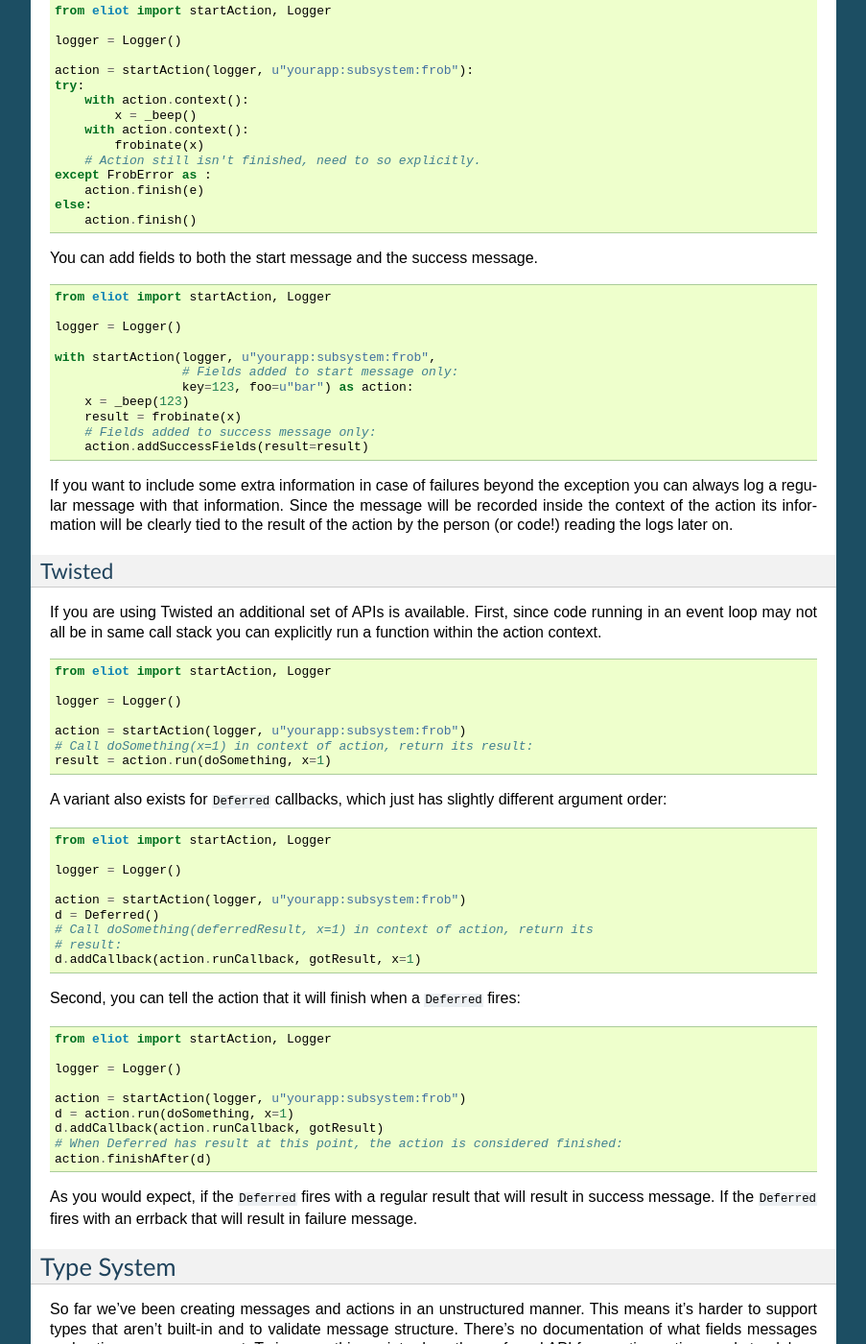
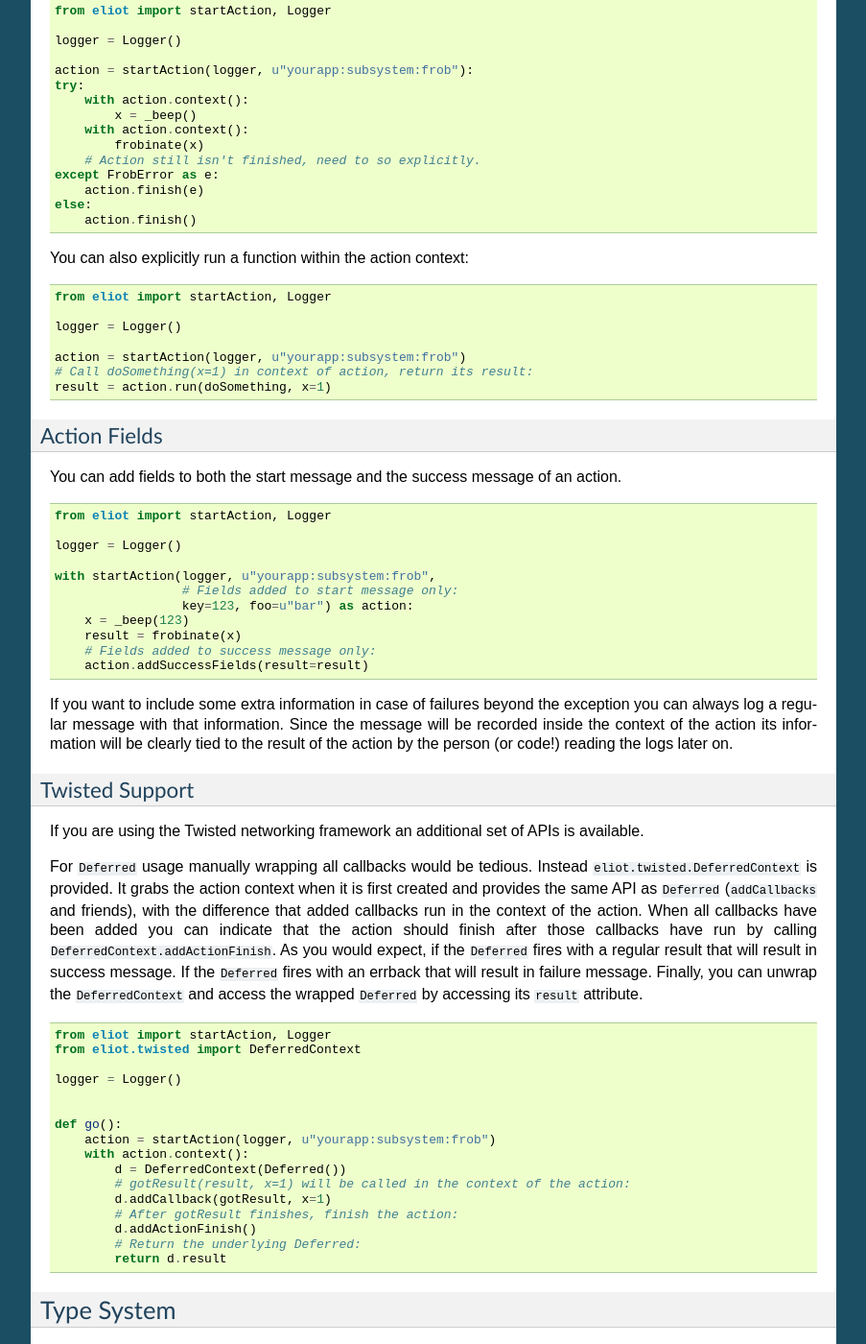
Before and after one commit to itamarst/eliot, a Sphinx documentation site: the page built from docs/source/usage.rst, in a window 1280 px wide and 1400 px high, scrolled down 3019 px. Shown: the whole window at 96% size, without its empty margins (198-1101 px from the left). Built offline with Sphinx 7.4.7, drawn with Linux system fonts in a browser that asks for light colours; some of the changed text lies outside the part shown.

Commit message:
Update documentation to cover new Twisted APIs, and improve organization of action section slightly.

```diff
--- a/docs/source/usage.rst
+++ b/docs/source/usage.rst
@@ -153,10 +153,6 @@ An action's parent is deduced from the Python call stack.
 Log messages will also note the action they are part of if they can deduce it from the call stack.
 The result of all this is that you can trace the operation of your code as it logs various actions, and see a narrative of what happened and what caused it to happen.
 
-
-Synchronous Code
-^^^^^^^^^^^^^^^^
-
 Here's a basic example of logging an action:
 
 .. code-block:: python
@@ -201,12 +201,28 @@ Keep in mind that code within the context block that is run after the action is
          with action.context():
              frobinate(x)
          # Action still isn't finished, need to so explicitly.
-     except FrobError as :
+     except FrobError as e:
          action.finish(e)
      else:
          action.finish()
 
-You can add fields to both the start message and the success message.
+You can also explicitly run a function within the action context:
+
+.. code-block:: python
+
+     from eliot import startAction, Logger
+
+     logger = Logger()
+
+     action = startAction(logger, u"yourapp:subsystem:frob")
+     # Call doSomething(x=1) in context of action, return its result:
+     result = action.run(doSomething, x=1)
+
+
+Action Fields
+^^^^^^^^^^^^^
+
+You can add fields to both the start message and the success message of an action.
 
 .. code-block:: python
 
@@ -226,52 +242,37 @@ If you want to include some extra information in case of failures beyond the exc
 Since the message will be recorded inside the context of the action its information will be clearly tied to the result of the action by the person (or code!) reading the logs later on.
 
 
-Twisted
-^^^^^^^
+Twisted Support
+^^^^^^^^^^^^^^^
 
-If you are using Twisted an additional set of APIs is available.
-First, since code running in an event loop may not all be in same call stack you can explicitly run a function within the action context.
+If you are using the Twisted networking framework an additional set of APIs is available.
+
+For ``Deferred`` usage manually wrapping all callbacks would be tedious.
+Instead ``eliot.twisted.DeferredContext`` is provided.
+It grabs the action context when it is first created and provides the same API as ``Deferred`` (``addCallbacks`` and friends), with the difference that added callbacks run in the context of the action.
+When all callbacks have been added you can indicate that the action should finish after those callbacks have run by calling ``DeferredContext.addActionFinish``.
+As you would expect, if the ``Deferred`` fires with a regular result that will result in success message.
+If the ``Deferred`` fires with an errback that will result in failure message.
+Finally, you can unwrap the ``DeferredContext`` and access the wrapped ``Deferred`` by accessing its ``result`` attribute.
 
 .. code-block:: python
 
      from eliot import startAction, Logger
+     from eliot.twisted import DeferredContext
 
      logger = Logger()
 
-     action = startAction(logger, u"yourapp:subsystem:frob")
-     # Call doSomething(x=1) in context of action, return its result:
-     result = action.run(doSomething, x=1)
 
-A variant also exists for ``Deferred`` callbacks, which just has slightly different argument order:
-
-.. code-block:: python
-
-     from eliot import startAction, Logger
-
-     logger = Logger()
-
-     action = startAction(logger, u"yourapp:subsystem:frob")
-     d = Deferred()
-     # Call doSomething(deferredResult, x=1) in context of action, return its
-     # result:
-     d.addCallback(action.runCallback, gotResult, x=1)
-
-Second, you can tell the action that it will finish when a ``Deferred`` fires:
-
-.. code-block:: python
-
-     from eliot import startAction, Logger
-
-     logger = Logger()
-
-     action = startAction(logger, u"yourapp:subsystem:frob")
-     d = action.run(doSomething, x=1)
-     d.addCallback(action.runCallback, gotResult)
-     # When Deferred has result at this point, the action is considered finished:
-     action.finishAfter(d)
-
-As you would expect, if the ``Deferred`` fires with a regular result that will result in success message.
-If the ``Deferred`` fires with an errback that will result in failure message.
+     def go():
+         action = startAction(logger, u"yourapp:subsystem:frob")
+         with action.context():
+             d = DeferredContext(Deferred())
+             # gotResult(result, x=1) will be called in the context of the action:
+             d.addCallback(gotResult, x=1)
+             # After gotResult finishes, finish the action:
+             d.addActionFinish()
+             # Return the underlying Deferred:
+             return d.result
 
 
 Type System
```
Also changed, not shown: other parts of docs/source/usage.rst (+4 -0 lines).
